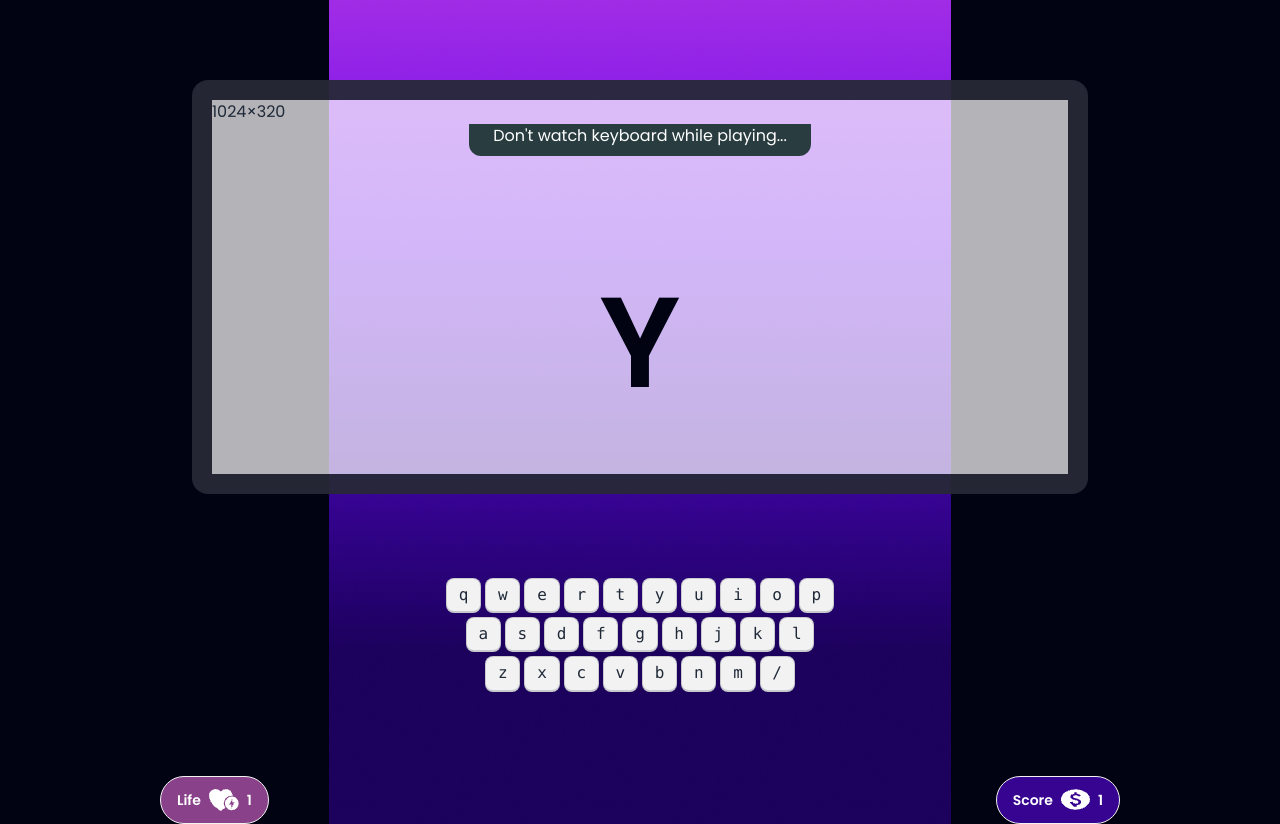
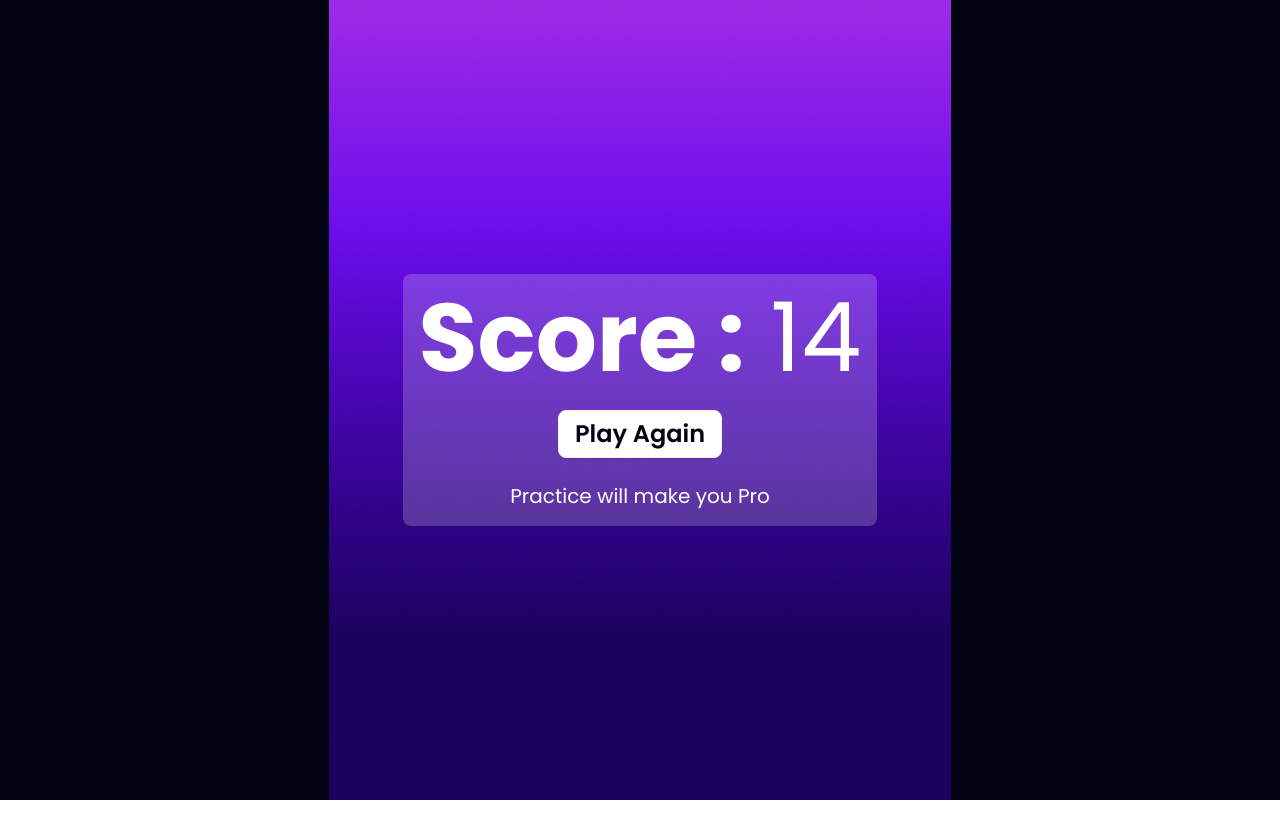
Before and after one commit to mdalamin17/alpha-clash, a plain HTML site: page index.html in a window 1280 px wide. After the commit the page ends 800 px from the top, so only its background shows below. Drawn offline with nearby package versions, Linux system fonts and the light colour scheme.

Commit message:
third page done

```diff
--- a/index.html
+++ b/index.html
@@ -30,9 +30,9 @@
         </div>
       </section>
       <!-- Play Ground -->
-      <section class="play-ground">
+      <section class="play-ground hidden">
         <div class="flex flex-col items-center gap-20 pt-20">
-          <!-- artboard(screen) -->
+         <!-- screen -->
           <div class="artboard artboard-horizontal phone-5 border-[20px] rounded-2xl border-[#010313cc] bg-[#ffffffb3]">1024×320
             <div class="flex justify-center">
               <p class=" px-6 pb-2 bg-[#293D41] rounded-b-xl text-white">Don't watch keyboard  while playing...</p>
@@ -93,7 +93,17 @@
           </div>
         </div>
       </section>
-      <section class="score"></section>
+      <!-- score -->
+      <section class="score flex justify-center items-center min-h-screen">
+        <div class="text-white text-center space-y-6 bg-[#ffffff33] p-4 rounded-lg">
+          <h1 class="text-8xl">
+            <span class="font-bold">Score :</span>
+            <span>14</span>
+          </h1>
+          <button class="btn bg-white text-[#010313] text-2xl">Play Again</button>
+          <p class="text-xl">Practice will make you Pro</p>
+        </div>
+      </section>
     </main>
     <footer></footer>
   </body>
```
